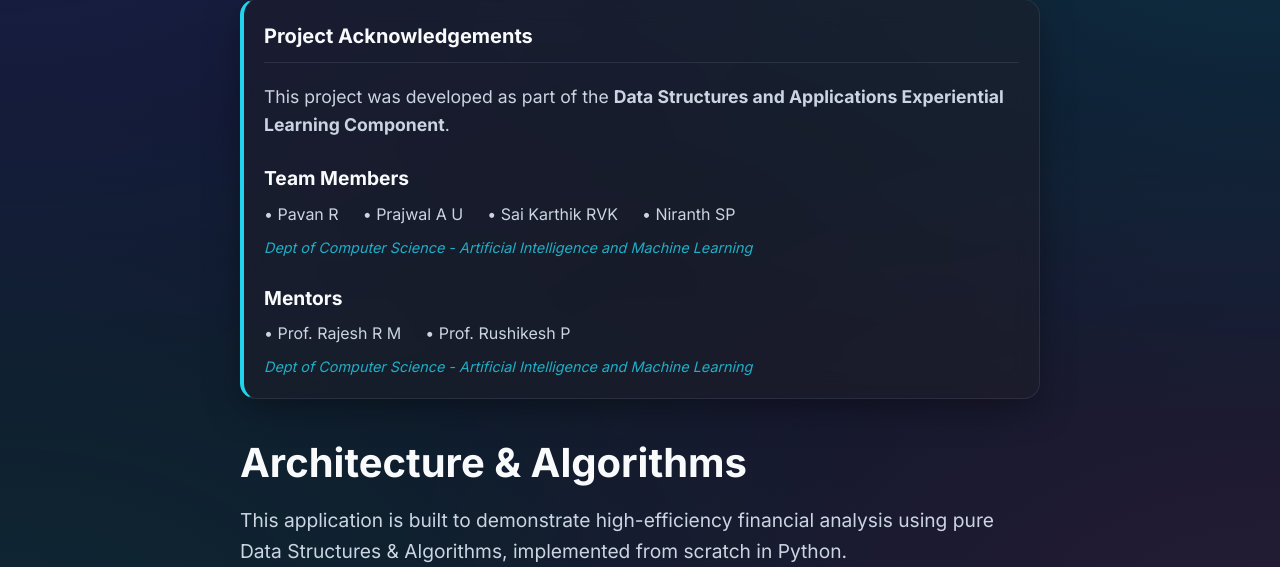
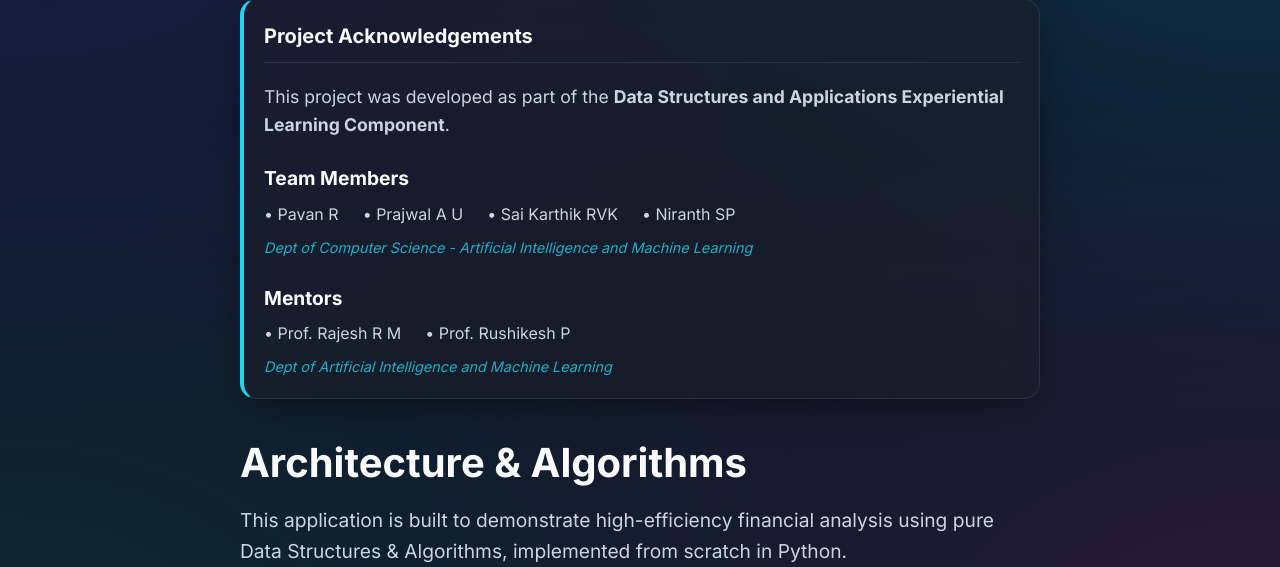
Before and after one commit to Rvk1110/stock-market-analyzer, a Flask app: page /about in a window 1280 px wide. Shown: the part 145-712 px from the top of the page. Run offline with Flask 3, Linux system fonts and the light colour scheme.

Commit message:
Updated mentor department name

```diff
--- a/templates/about.html
+++ b/templates/about.html
@@ -30,7 +30,7 @@
                 <li>• Prof. Rushikesh P</li>
             </ul>
             <p style="margin-top: 0.5rem; font-size: 0.9em; opacity: 0.8; color: var(--accent);">
-                <em>Dept of Computer Science - Artificial Intelligence and Machine Learning</em>
+                <em>Dept of Artificial Intelligence and Machine Learning</em>
             </p>
         </div>
     </div>
```
